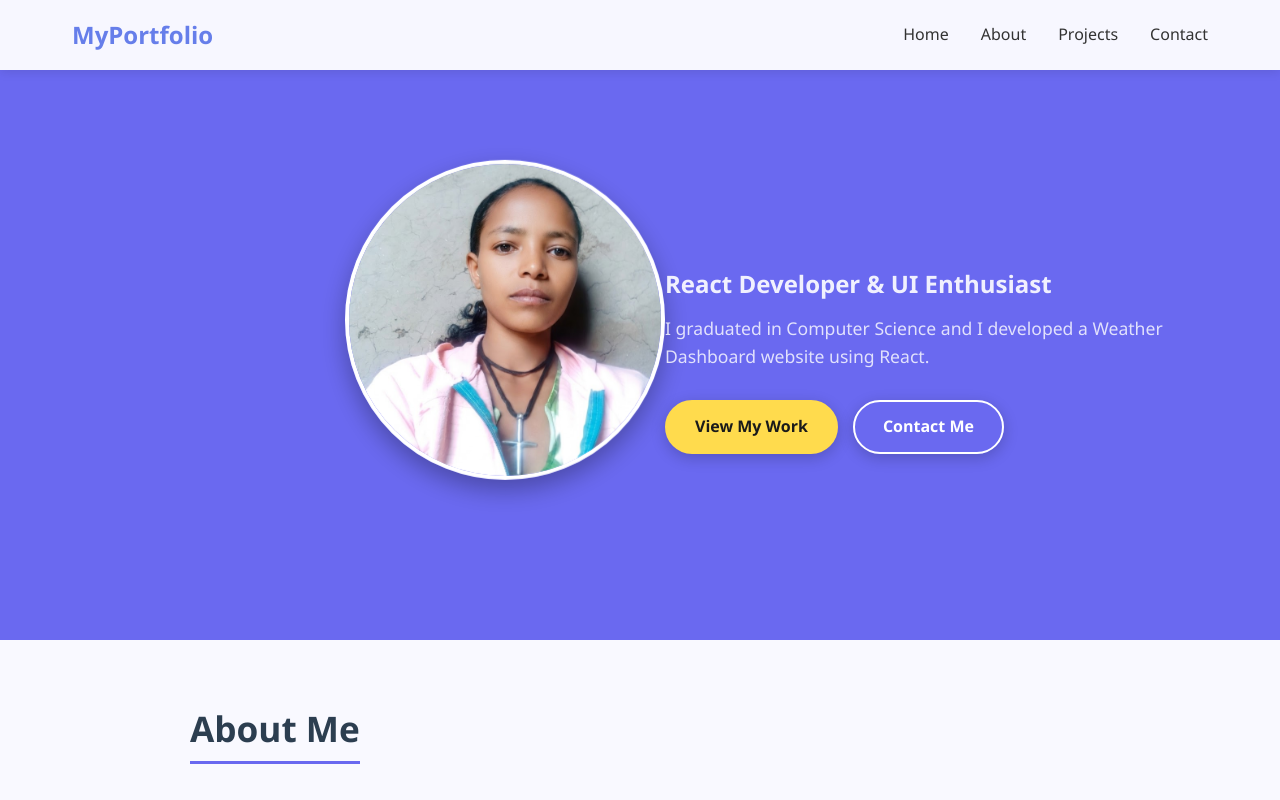
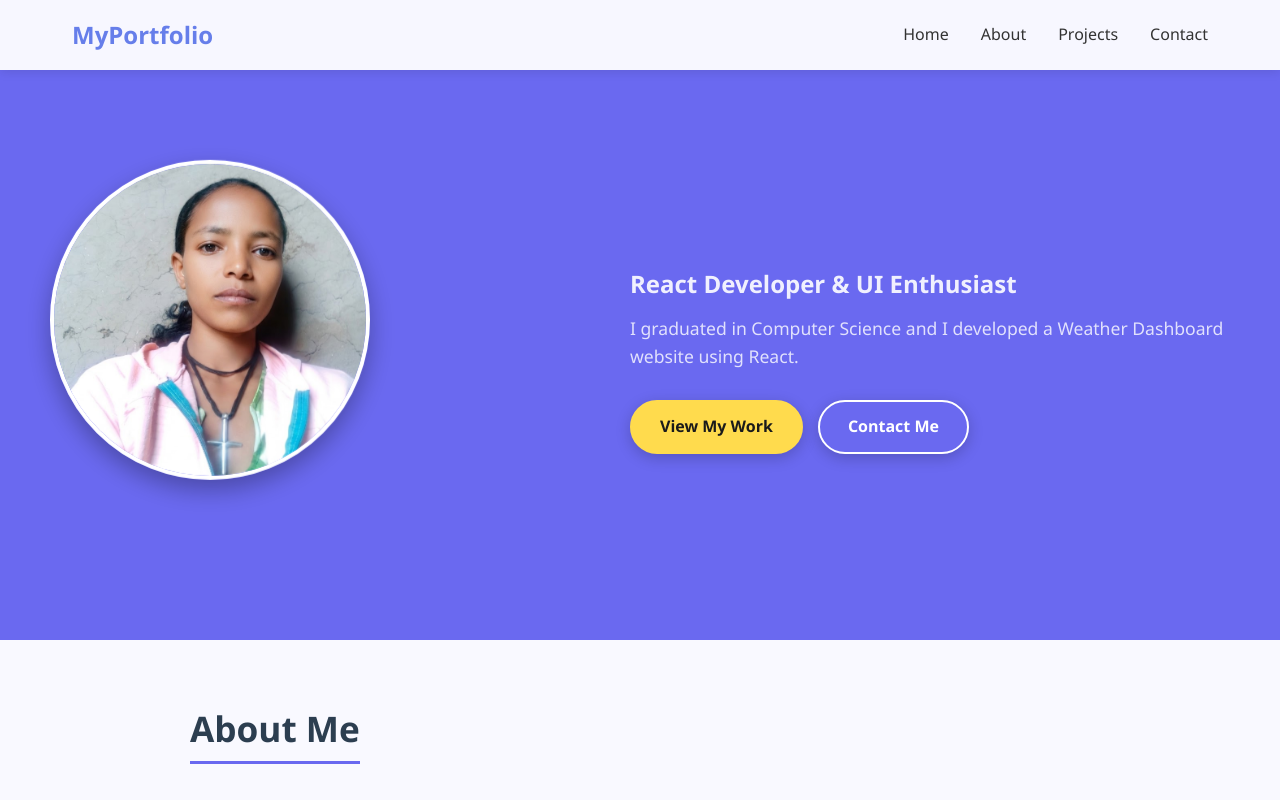
Before and after one commit to fentatena6-cmyk/new-portfolio, a React (Vite) app: page / in a window 1280 px wide. Shown: the top 800 px of the page. Built offline with nearby package versions, Linux system fonts and the light colour scheme; the HTML template or start-up script is replaced by a standard one.

Commit message:
update hero section and project buttons layout

```diff
--- a/src/components/Hero.css
+++ b/src/components/Hero.css
@@ -1,29 +1,38 @@
 /* መላውን የHero ክፍል የሚቆጣጠር */
 .hero {
   width: 100%;
-  min-height: 80vh; /* ቁመቱን እንደ አስፈላጊነቱ ማስተካከል ይቻላል */
-  background-color: #6a69f0; /* ምስሉ ላይ ያለውን ሰማያዊ ቀለም */
+  min-height: 80vh;
+  background-color: #6a69f0;
   color: white;
   display: flex;
-  justify-content: center; /* በወርድ መሃል ላይ ለማድረግ */
-  align-items: center; /* በቁመት መሃል ላይ ለማድረግ */
-  padding: 0 50px; /* ከግራና ቀኝ ትንሽ ክፍተት ለመስጠት */
-  overflow: hidden; /* የማርኪው ጽሑፍ ከዳር እንዳይወጣ */
+  justify-content: center;
+  align-items: center;
+  padding: 0 50px;
+  overflow: hidden;
 }
 
 /* ጽሑፉንና ምስሉን የያዘው ዋናው ኮንቴይነር */
 .hero-content {
   width: 100%;
-  max-width: 1200px; /* ዌብሳይቱ በጣም እንዳይለጠጥ */
+  max-width: 1200px;
   display: flex;
-  justify-content: space-between; /* ጽሑፍን በግራ፣ ምስልን በቀኝ ያስጠጋል */
-  align-items: center; /* ሁለቱንም በቁመት እኩል ለማድረግ */
-  flex-direction: row; /* ፎቶውን በቀኝ በኩል ለማድረግ */
+  justify-content: space-between;
+  align-items: center;
+  /* እዚህ ነው ለውጡ፡ ፎቶው በግራ እንዲሆን flex-direction እንቀይራለን */
+  flex-direction: row;
 }
 
-/* የግራ በኩል ጽሑፎች */
+/* የግራ በኩል ምስል (አሁን ፎቶው እዚህ ነው) */
+.hero-image-container {
+  flex: 0 0 auto;
+  display: flex;
+  justify-content: flex-start; /* ፎቶውን ግራ ዳር ያስጠጋል */
+  margin-right: 50px; /* ከጽሑፉ ትንሽ ክፍተት */
+}
+
+/* የቀኝ በኩል ጽሑፎች */
 .hero-text {
-  flex: 1; /* ያለውን ባዶ ቦታ እንዲይዝ */
+  flex: 1;
   max-width: 600px;
   display: flex;
   flex-direction: column;
@@ -31,21 +40,21 @@
   justify-content: center;
 }
 
-/* የ Marquee ማስተካከያ - አሁን መታየቱን ለማረጋገጥ */
+/* የ Marquee ማስተካከያ */
 .title-marquee {
   width: 100%;
-  overflow: hidden; /* ማርኪው ከዳር እንዳይወጣ */
+  overflow: hidden;
   margin-bottom: 20px;
 }
 
 .title-marquee marquee {
   font-size: 2rem;
   font-weight: bold;
-  color:lawngreen;
+  color: lawngreen;
 }
 
 .title-marquee .highlight {
-  color: #ffdb4d; /* ቢጫ ቀለም ለማጉላት */
+  color: #ffdb4d;
 }
 
 .hero-text h2 {
@@ -60,7 +69,7 @@
   margin-bottom: 30px;
 }
 
-/* የቁልፎቹ (Buttons) ዲዛይንና አቀማመጥ */
+/* የቁልፎቹ (Buttons) ዲዛይን */
 .hero-buttons {
   display: flex;
   gap: 15px;
@@ -77,7 +86,6 @@
   box-shadow: 0 4px 15px rgba(0, 0, 0, 0.2);
 }
 
-/* የመጀመሪያው ቁልፍ (View My Work) */
 .btn-primary {
   background-color: #ffdb4d;
   color: #1a1a1a;
@@ -90,7 +98,6 @@
   transform: translateY(-3px);
 }
 
-/* ሁለተኛው ቁልፍ (Contact Me) */
 .btn-secondary {
   background-color: transparent;
   color: #ffffff;
@@ -103,19 +110,11 @@
   transform: translateY(-3px);
 }
 
-/* የቀኝ በኩል ምስል */
-.hero-image-container {
-  flex: 1;
-  display: flex;
-  justify-content: flex-end; /* ምስሉን ቀኝ ዳር ያስጠጋል */
-  margin-left: 50px; /* ከጽሑፉ ትንሽ ክፍተት */
+.profile-img {
+  width: 350px;
+  height: 350px;
+  border-radius: 50%;
+  object-fit: cover;
+  border: 5px solid white;
+  box-shadow: 0 0 30px rgba(0, 255, 255, 0.7);
 }
-
-.profile-img {
-  width: 350px; /* የምስሉ ወርድ */
-  height: 350px; /* የምስሉ ቁመት */
-  border-radius: 50%; /* ሙሉ በሙሉ ክብ ለማድረግ */
-  object-fit: cover; /* ምስሉ እንዳይለጠጥ */
-  border: 5px solid white; /* የነጭ ዙሪያ መስመር */
-  box-shadow: 0 0 30px rgba(0, 255, 255, 0.7); /* የሚያበራው ሰማያዊ ቀለም (Glow) */
-}
```
